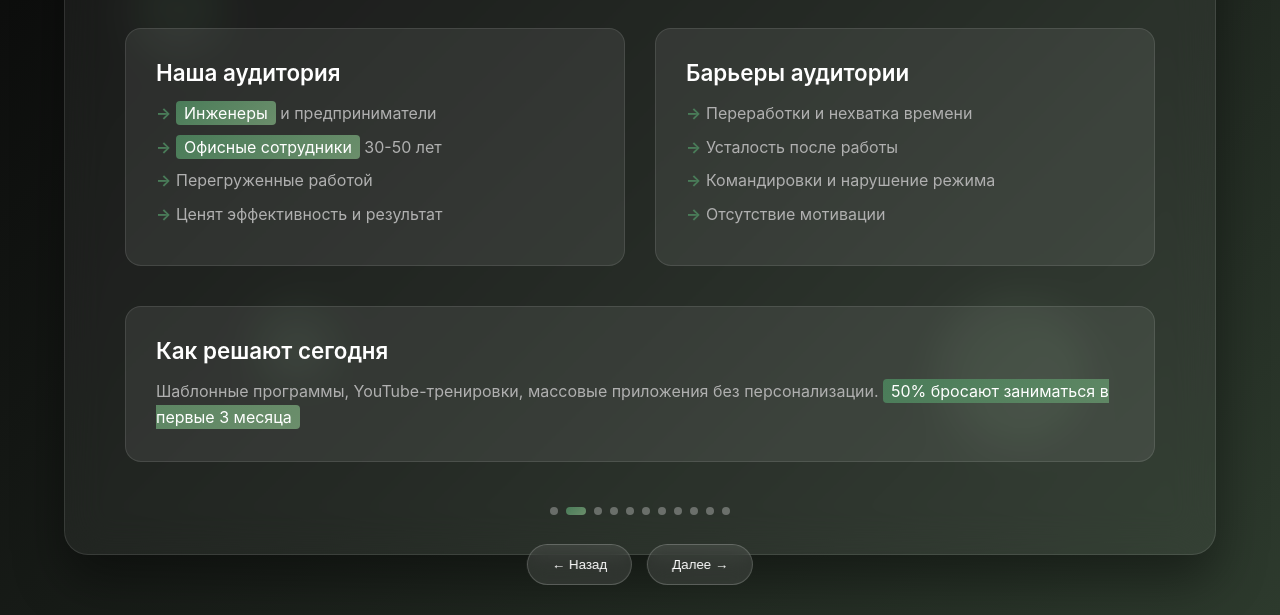
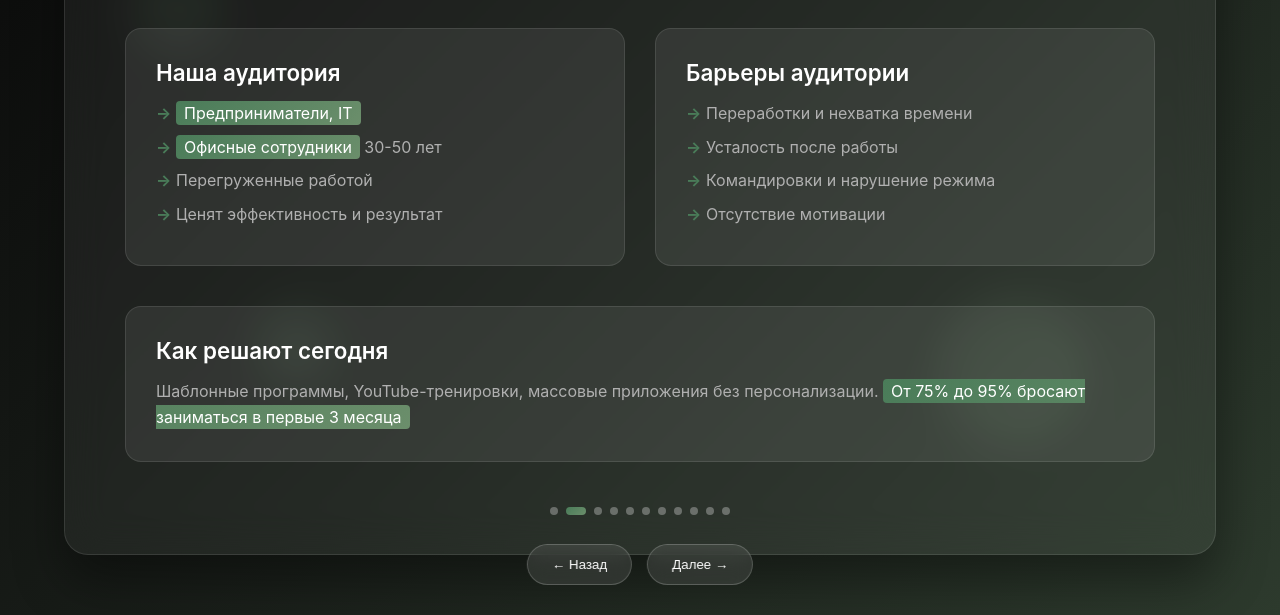
Before and after one commit to Gutdesign/nfng_presentation_polakoIT.github.io, a plain HTML site: page index.html in a window 1280 px wide. Both pictures are taken after a click on the button "Далее →". Shown: the part 185-800 px from the top of the page. Drawn offline with Linux system fonts and the light colour scheme.

Commit message:
Update index.html

```diff
--- a/index.html
+++ b/index.html
@@ -165,7 +165,7 @@
                 <div class="card">
                     <h3>Наша аудитория</h3>
                     <ul>
-                        <li><span class="highlight">Инженеры</span> и предприниматели</li>
+                        <li><span class="highlight">Предприниматели, IT</span> </li>
                         <li><span class="highlight">Офисные сотрудники</span> 30-50 лет</li>
                         <li>Перегруженные работой</li>
                         <li>Ценят эффективность и результат</li>
@@ -183,7 +183,7 @@
             </div>
             <div class="card">
                 <h3>Как решают сегодня</h3>
-                <p>Шаблонные программы, YouTube-тренировки, массовые приложения без персонализации. <span class="highlight">50% бросают заниматься в первые 3 месяца</span></p>
+                <p>Шаблонные программы, YouTube-тренировки, массовые приложения без персонализации. <span class="highlight">От 75% до 95% бросают заниматься в первые 3 месяца</span></p>
             </div>
         </div>
 
```
